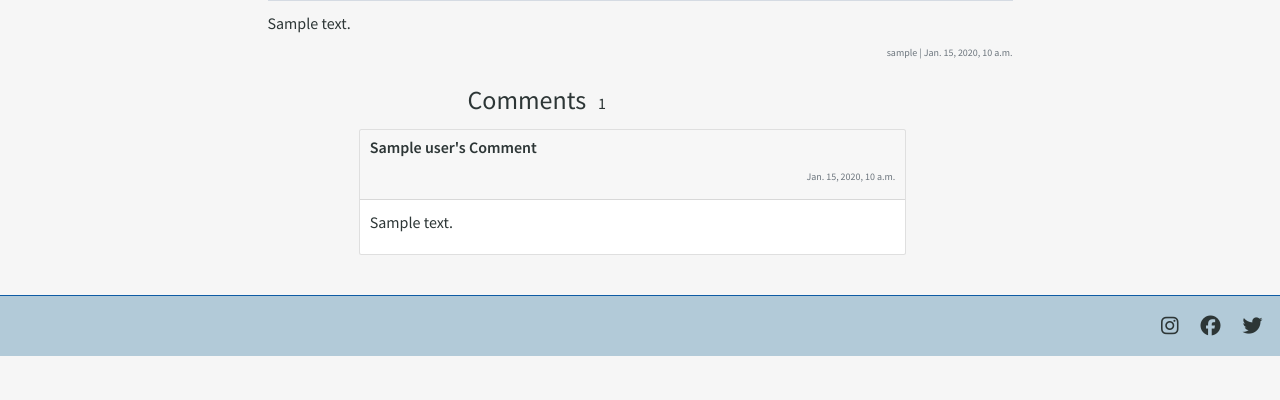
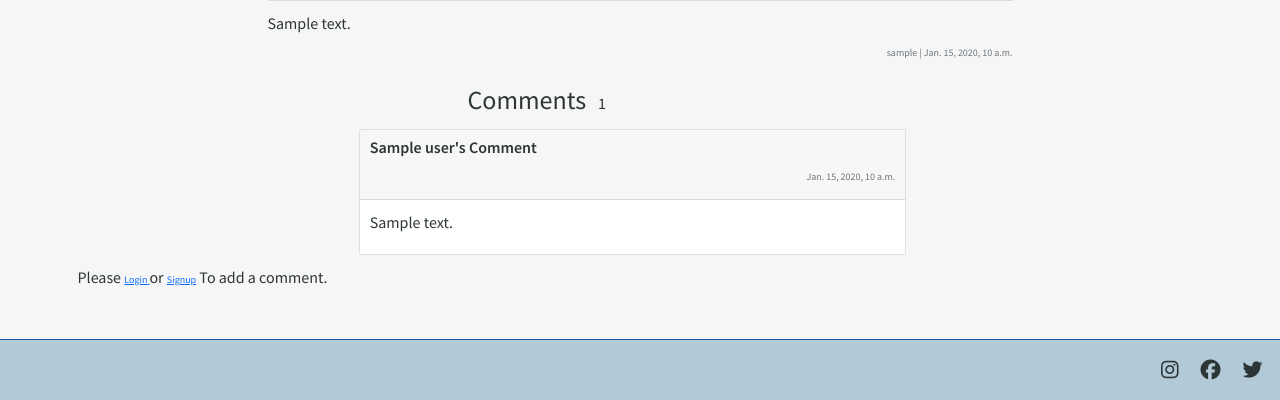
Before and after one commit to Sharon-B/Django-Test, a Django app: template blog/templates/blog/blog_detail.html in a window 1280 px wide. Shown: the part 856-1256 px from the top of the page. Before the commit the page ends 1212 px from the top, so only its background shows below. Run offline with Django 3.2, Linux system fonts and the light colour scheme; tables that the repository leaves empty hold one stand-in row (values such as "Sample post"); the template is opened without the code that fills it: values that come from a table or form of the project are taken from there, most other values are stand-ins (such as "Sample title", 1, 10 or a date in 2020); grey boxes marked "Sample" are stand-in pictures; parts of the project's set-up code (start-up, migrations or seed data) failed here and were passed over; some libraries are stand-ins or nearby versions; some web fonts are replaced.

Commit message:
Add comments form to blog_detail.html

```diff
--- a/blog/models.py
+++ b/blog/models.py
@@ -30,7 +30,7 @@ class BlogComment(models.Model):
     user = models.ForeignKey(User, on_delete=models.CASCADE)
     blog_post = models.ForeignKey(BlogPost, on_delete=models.CASCADE,
                                   related_name='comments')
-    comment = models.TextField(default=None, blank=False, null=False)
+    comment = models.TextField(max_length=1000, blank=True, null=True)
     created_on = models.DateTimeField(auto_now_add=True, blank=True)
 
     def __str__(self):
--- a/blog/templates/blog/blog_detail.html
+++ b/blog/templates/blog/blog_detail.html
@@ -22,7 +22,7 @@
                 <div class="col">
                     <!-- Page Heading -->
                     <div class="col page-heading">
-                        <h1 class="heading">{{ post.title }}</h1>
+                        <h1 class="heading">{{ blog_post.title }}</h1>
                     </div>
                 </div>
             </div>
@@ -30,7 +30,7 @@
             <div class="row">
                 <div class="col-12 col-md-8 offset-md-2">
                     <div class="blog-image-container">
-                        {% if post.image %}
+                        {% if blog_post.image %}
                             <a href="{{ post.image.url }}" target="_blank">
                                 <img src="{{ post.image.url }}" alt="{{ post.title }}" class="card-img-top img-fluid">
                             </a>
@@ -44,8 +44,8 @@
 
                 <div class="col-12 col-md-8 offset-md-2">
                     <div class="blog-details-container">
-                        <p class="blog-info p-text mt-3">{{ post.body_text }}</p>
-                        <p class="blog-info text-muted text-end">{{ post.user }} | {{ post.created_on}}</p>
+                        <p class="blog-info p-text mt-3">{{ blog_post.body_text }}</p>
+                        <p class="blog-info text-muted text-end">{{ blog_post.user }} | {{ blog_post.created_on}}</p>
                     </div>
                 </div>
             </div>
@@ -58,7 +58,7 @@
                 {% for comment in comments %}
                     <div class="row">
                         <div class="col-12 col-md-6 offset-md-3">
-                            <div class="card">
+                            <div class="card mb-3">
                                 <div class="card-header">
                                     <p class="p-text text-bold">{{ comment.user }}'s Comment</p>
                                     <p class="text-muted text-end">{{ comment.created_on }}</p>
@@ -70,6 +70,20 @@
                         </div>
                     </div>
                 {% endfor %}
+                {% if request.user.is_anonymous %}
+                <p class="p-text">Please
+                    <a class="text-blue" href="{% url 'account_login' %}"> Login </a> or
+                    <a class="text-blue" href="{% url 'account_signup' %}">Signup</a>
+                    To add a comment.</p>
+                {% else %}
+                <div class="comment-form-container">
+                    <form id="comment-form" method="POST" action="{% url 'blog_detail' blog_post.id %}">
+                        {% csrf_token %}
+                        {{ comment_form|crispy }}
+                        <button class="button btn" type="submit">Add comment</button>
+                    </form>
+                </div>
+                {% endif %}
             </div>
         </div>
 {% endblock %}
```
Also changed, not shown: blog/views.py (+5 -5 lines), blog/migrations/0008_alter_blogcomment_comment.py (added), blog/migrations/0009_alter_blogcomment_comment.py (added), blog/migrations/0010_alter_blogcomment_comment.py (added), blog/migrations/0011_alter_blogcomment_comment.py (added).
